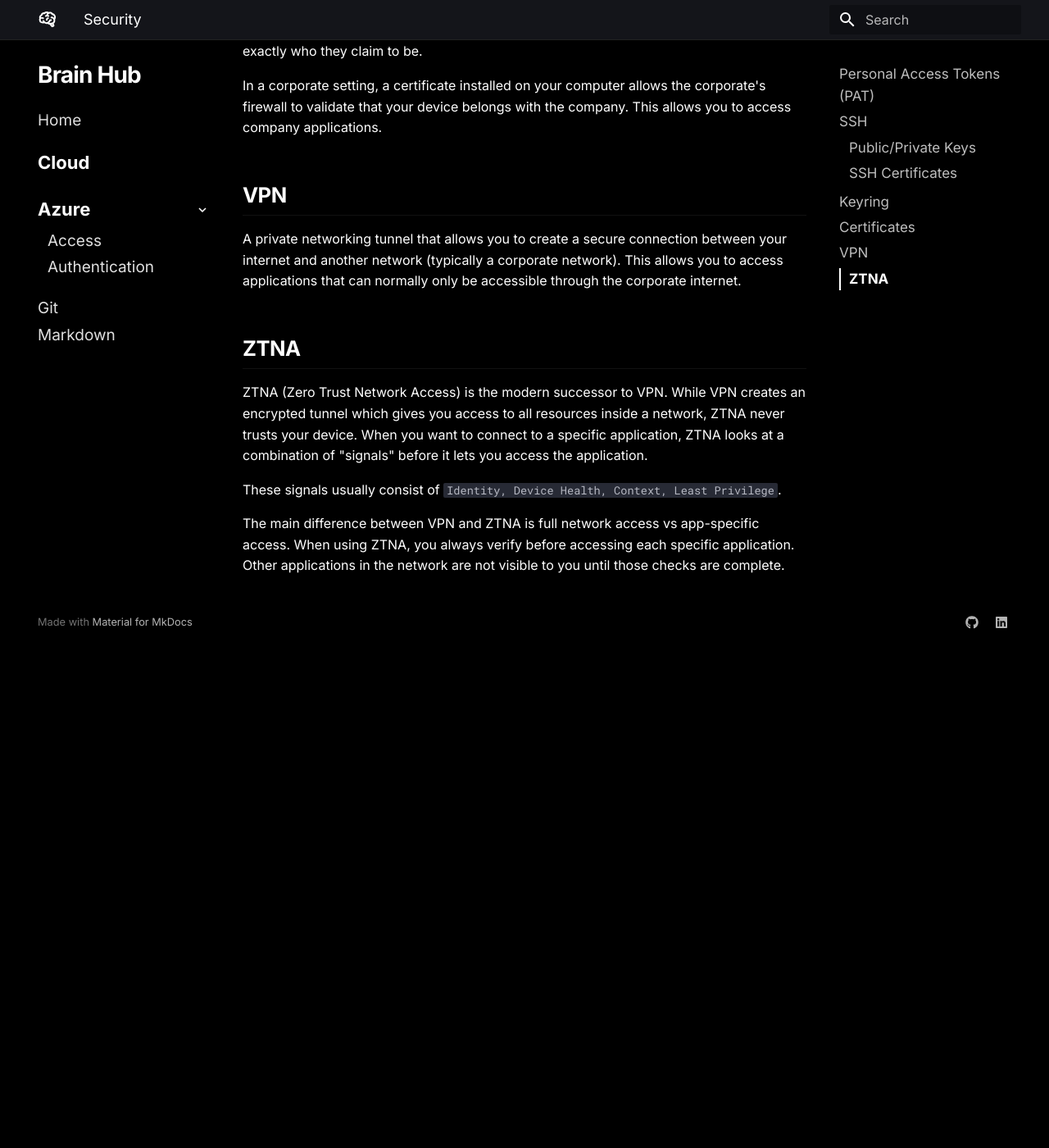
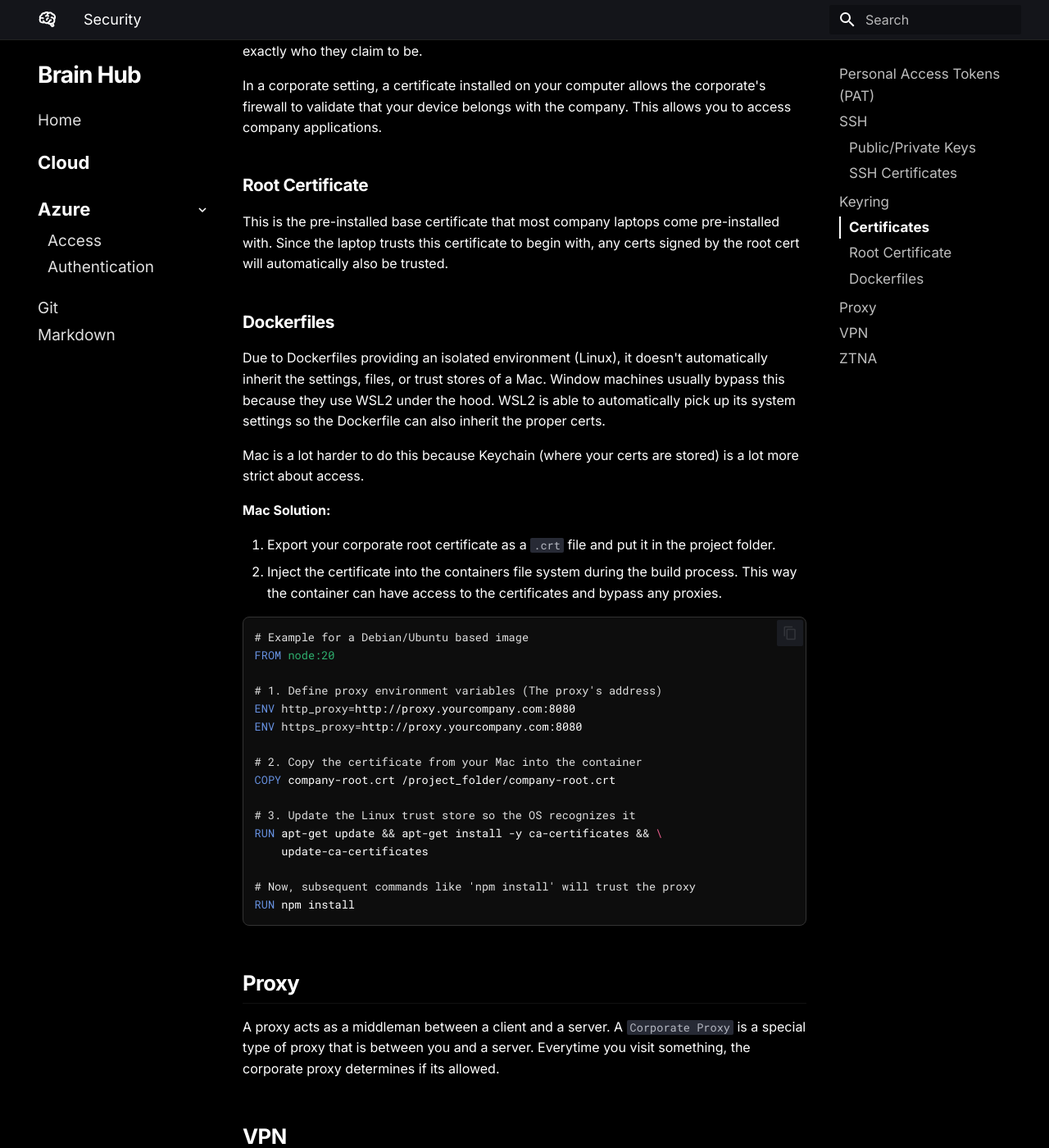
Before and after one commit to Brian-Lin-2/brain-hub, an MkDocs documentation site: the page built from docs/security.md, in a window 1280 px wide and 1400 px high, scrolled down 1341 px. Shown: the whole window at 82% size. Built offline with MkDocs 1.6.1 and Material for MkDocs 9.7.7, drawn with Linux system fonts in a browser that asks for light colours; before the commit the page ends 2132 px from its top, so only the background shows below that.

Commit message:
Add cert/proxy

````diff
--- a/docs/security.md
+++ b/docs/security.md
@@ -34,6 +34,44 @@ A certificate is a applications version of an id card. It allows the app to prov
 
 In a corporate setting, a certificate installed on your computer allows the corporate's firewall to validate that your device belongs with the company. This allows you to access company applications.
 
+### Root Certificate
+
+This is the pre-installed base certificate that most company laptops come pre-installed with. Since the laptop trusts this certificate to begin with, any certs signed by the root cert will automatically also be trusted.
+
+### Dockerfiles
+
+Due to Dockerfiles providing an isolated environment (Linux), it doesn't automatically inherit the settings, files, or trust stores of a Mac. Window machines usually bypass this because they use WSL2 under the hood. WSL2 is able to automatically pick up its system settings so the Dockerfile can also inherit the proper certs.
+
+Mac is a lot harder to do this because Keychain (where your certs are stored) is a lot more strict about access.
+
+**Mac Solution:**
+
+1. Export your corporate root certificate as a `.crt` file and put it in the project folder.
+2. Inject the certificate into the containers file system during the build process. This way the container can have access to the certificates and bypass any proxies.
+
+```Dockerfile
+# Example for a Debian/Ubuntu based image
+FROM node:20
+
+# 1. Define proxy environment variables (The proxy's address)
+ENV http_proxy=http://proxy.yourcompany.com:8080
+ENV https_proxy=http://proxy.yourcompany.com:8080
+
+# 2. Copy the certificate from your Mac into the container
+COPY company-root.crt /project_folder/company-root.crt
+
+# 3. Update the Linux trust store so the OS recognizes it
+RUN apt-get update && apt-get install -y ca-certificates && \
+    update-ca-certificates
+
+# Now, subsequent commands like 'npm install' will trust the proxy
+RUN npm install
+```
+
+## Proxy
+
+A proxy acts as a middleman between a client and a server. A `Corporate Proxy` is a special type of proxy that is between you and a server. Everytime you visit something, the corporate proxy determines if its allowed.
+
 ## VPN
 
 A private networking tunnel that allows you to create a secure connection between your internet and another network (typically a corporate network). This allows you to access applications that can normally only be accessible through the corporate internet.
````
